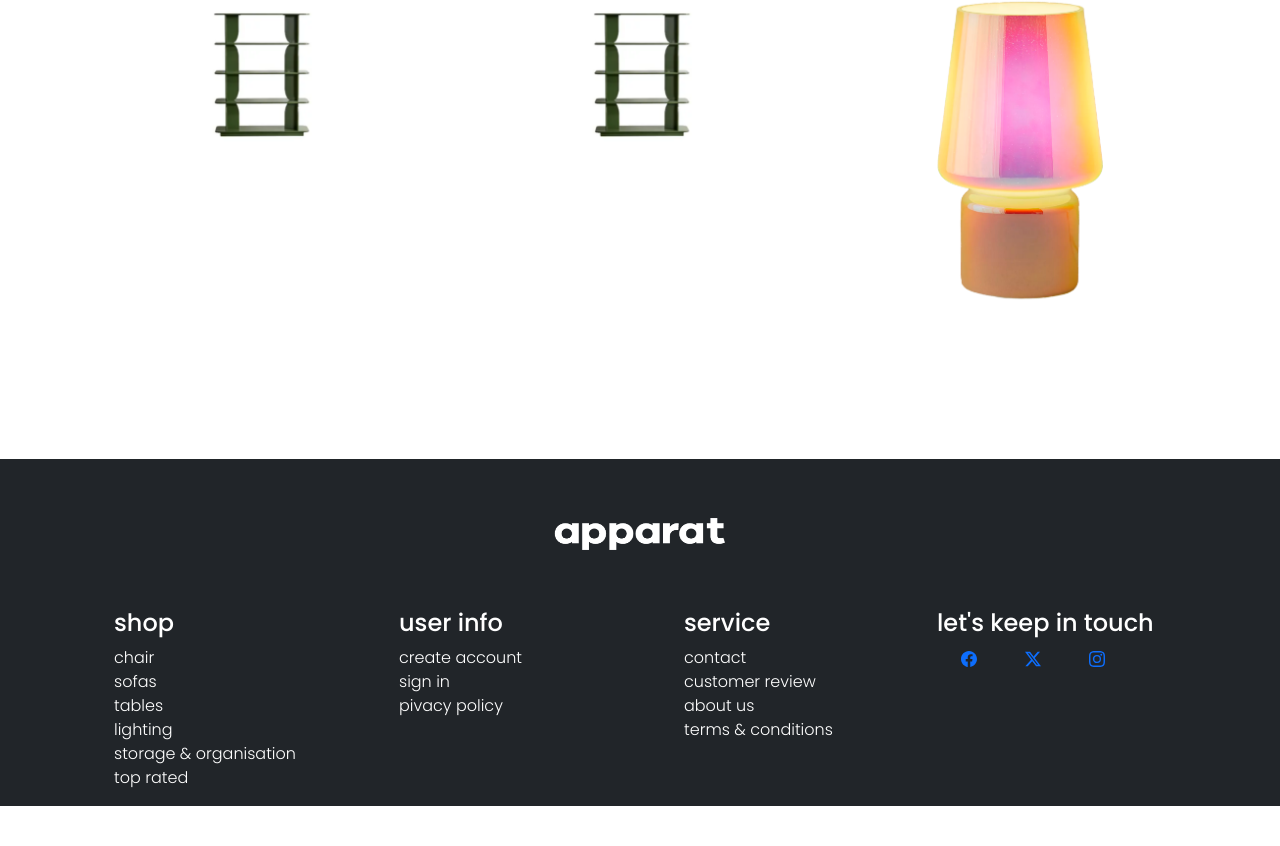
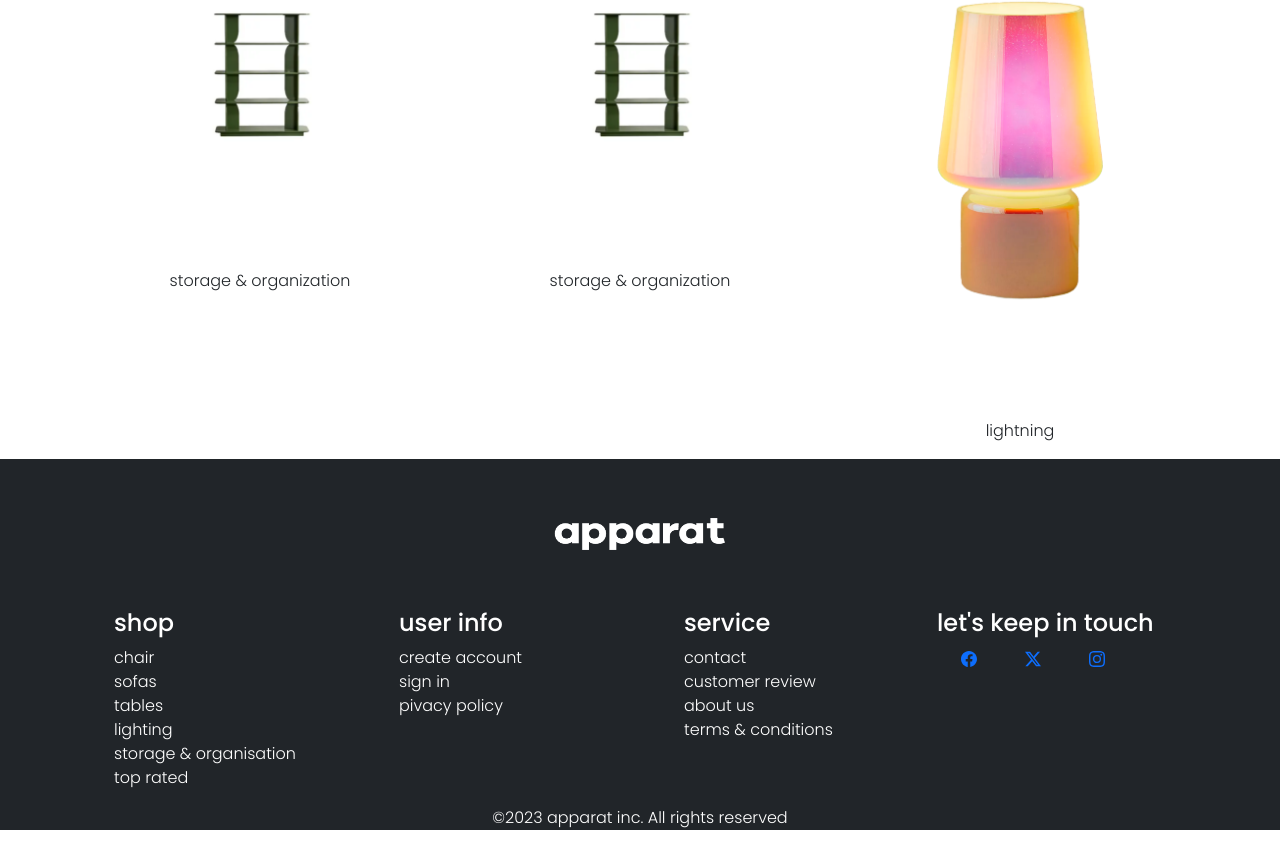
Before and after one commit to julietiia/hack-commerce-front, a React (Vite) app: page / in a window 1280 px wide. Shown: the part 1176-2022 px from the top of the page. Before the commit the page ends 1982 px from the top, so only its background shows below. Built offline with nearby package versions, Linux system fonts and the light colour scheme.

Commit message:
footer update

```diff
--- a/src/components/Footer.jsx
+++ b/src/components/Footer.jsx
@@ -4,7 +4,7 @@ import "./footer.css";
 function Footer() {
   return (
     <footer>
-      <div className="bg-dark">
+      <div className="bg-dark text-white">
         <div>
           <img id="logo" src="/src/assets/Final-HA.png" alt="apparat logo" />
         </div>
@@ -79,6 +79,7 @@ function Footer() {
             </div>
           </div>
         </div>
+        <div><p className="copyright-footer">©2023 apparat inc. All rights reserved</p></div>
       </div>
     </footer>
   );
--- a/src/components/footer.css
+++ b/src/components/footer.css
@@ -1,14 +1,12 @@
 li {
     list-style-type: none;
-    color: white;
+
 }
 p {
     text-align: center;
-    color: white;
+
 }
-h4 {
-    color: white;
-}
+
 #logo {
     height: 150px;
     width: 300px;
```
